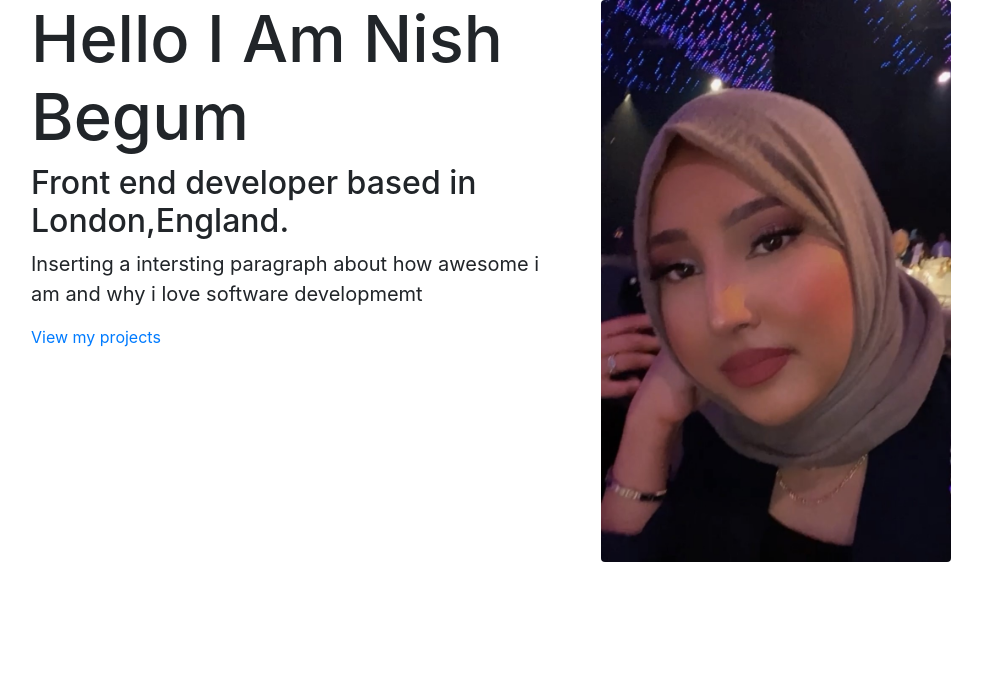
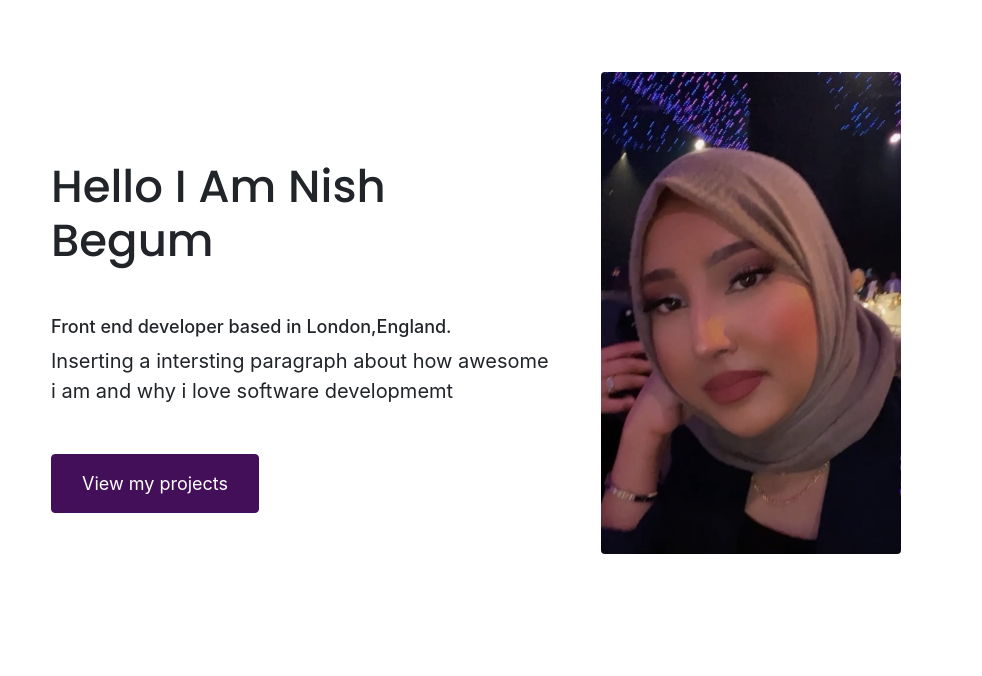
Before and after one commit to N1sh97/Portfolio-Final-Project, a plain HTML site: page about.html in a window 1280 px wide. Shown: the whole page, without its empty margins (54-1036 px from the left). Drawn offline with nearby package versions, Linux system fonts and the light colour scheme.

Commit message:
styled page added padding, margin ect

```diff
--- a/CSS/style.css
+++ b/CSS/style.css
@@ -77,3 +77,25 @@ p {
 .coffee :hover {
   transform: scale(1.1);
 }
+.about-section h1{
+  font-family: "Poppins", sans-serif;
+  font-size: 45px;
+}
+.about-section h2{
+  font-size: 18px;
+}
+.about-section-button{
+  background: var(--main-colour);
+  border: 1px solid var(--main-colour);
+  color: white;
+  border-radius: 4px;
+  font-size: 18px;
+  line-height: 27px;
+  padding: 15px 30px;
+}
+.about-section-content{
+   padding: 160px 20px;
+}
+.about-section-conten {
+  margin: 50px ;
+}
--- a/about.html
+++ b/about.html
@@ -34,15 +34,20 @@
     <div class="about-section container">
       <div class="row">
         <div class="col-6">
-    <h1>Hello I Am Nish Begum</h1>
-    <h2>Front end developer based in London,England.</h2>
-    <p>Inserting a intersting paragraph about how awesome i am and why i love software developmemt</p>
-    <a href="">View my projects</a>
+          <div class="about-section-content">
+    <h1 class="mb-5">Hello I Am Nish Begum</h1>
+    <h2 class="mb-2">Front end developer based in London,England.</h2>
+    <p class="mb-5">Inserting a intersting paragraph about how awesome i am and why i love software developmemt</p>
+    <a href="" class="btn about-section-button">View my projects</a>
       </div>
+        </div>
       <div class="col-6">
-    <img src="images/nish.png" alt="headshot" width= "350px"  class="img-fluid rounded">
+      <br>
+      <br>
+      <br>
+    <img src="images/nish.png" alt="headshot" width= "300px"  class="img-fluid rounded">
+  </div>
     </div>
-  </div>
     </div>
   </body>
 </html>
```
